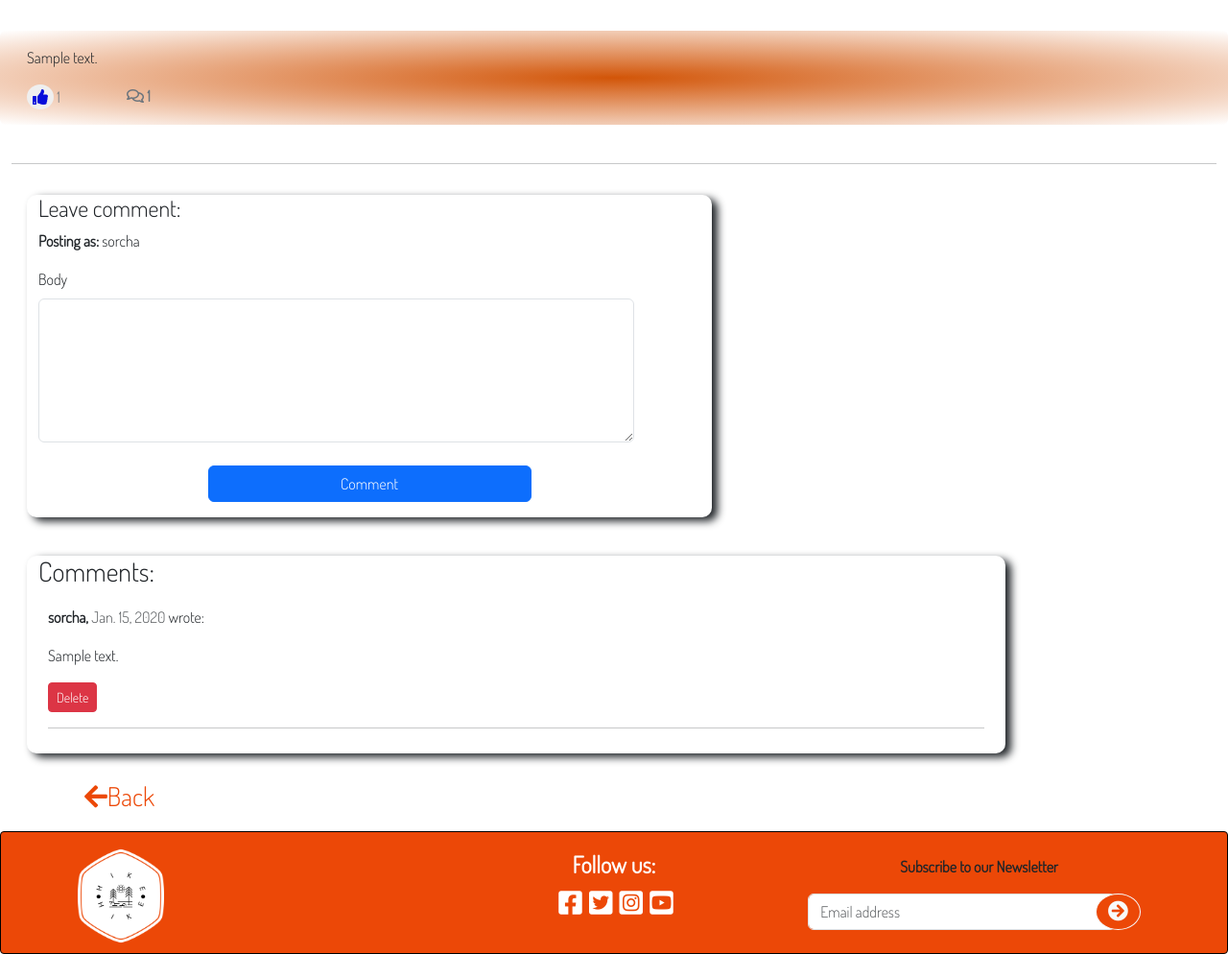
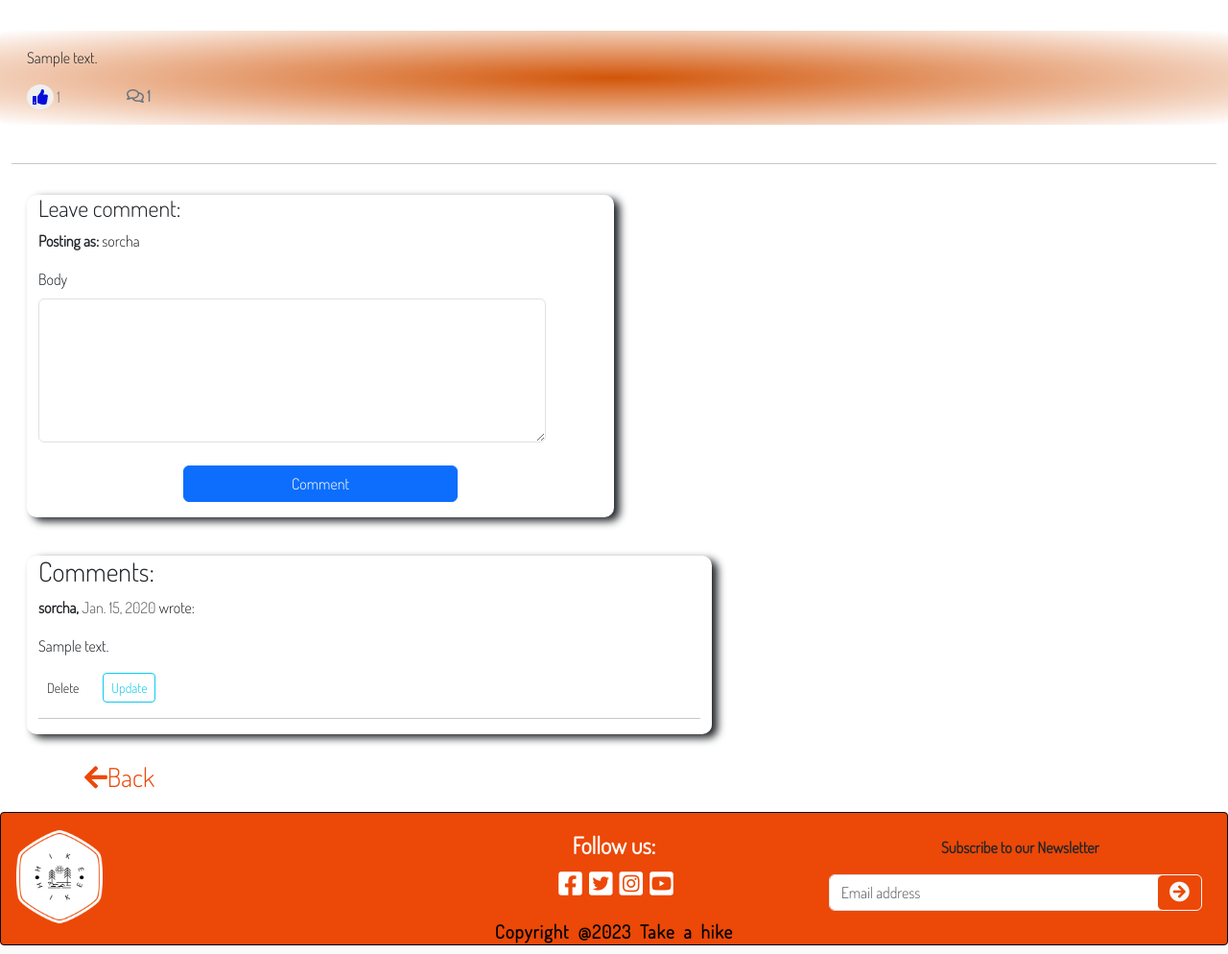
Before and after one commit to tmarkec/take_a_hike, a Django app: a page that uses templates/base.html in a window 1280 px wide. Shown: the part 258-1252 px from the top of the page at 96% size. Run offline with Django 3.2, Linux system fonts and the light colour scheme; a user stored in the database is signed in; data comes from the database, SQL or seed files in the repository; tables that the repository leaves empty hold one stand-in row (values such as "Sample post"); some libraries are stand-ins or nearby versions.

Commit message:
add functions to delete and update comment, add template

```diff
--- a/blog/urls.py
+++ b/blog/urls.py
@@ -9,6 +9,7 @@ urlpatterns = [
     path("", views.IndexView.as_view(), name="index"),
     path("post/", views.PostList.as_view(), name="post"),
     path("post/delete-comment/<int:comment_id>/", views.delete_comment, name="delete_comment"),
+    path('comments/<int:comment_id>/update/', views.update_comment, name='update_comment'),
     path("search/", views.search_results, name="search_results"),
     path("<slug:slug>/", views.PostDetail.as_view(), name="single_post"),
     path("like/<slug:slug>/", views.PostLike.as_view(), name="post_like"),
--- a/blog/views.py
+++ b/blog/views.py
@@ -171,7 +171,24 @@ def delete_comment(request, comment_id):
     comment = get_object_or_404(Comment, id=comment_id)
     if comment.name == request.user:
         comment.delete()
+        messages.success(request, "Comment deleted successfully.")
     return redirect('single_post', slug=comment.post.slug)
+
+
+@login_required
+def update_comment(request, comment_id):
+    comment = get_object_or_404(Comment, id=comment_id)
+    if comment.name != request.user:
+        return HttpResponse("You are not authorized to edit this comment.")
+    if request.method == 'POST':
+        form = CommentForm(request.POST, instance=comment)
+        if form.is_valid():
+            form.save()
+            messages.success(request, "Comment updated successfully.")
+            return redirect('single_post', slug=comment.post.slug)
+    else:
+        form = CommentForm(instance=comment)
+    return render(request, 'update_comment.html', {'form': form, 'comment': comment})
 
 
 def logout_view(request):
--- a/static/css/style.css
+++ b/static/css/style.css
@@ -16,7 +16,7 @@ ul {
 .left {
     display: flex;
     flex-direction: row;
-    justify-content: center;
+    /* justify-content: center; */
     align-items: baseline;
 }
 .username {
@@ -114,13 +114,18 @@ ul {
     position: absolute;
     bottom: 0;
     right: 10px;
-    border-radius: 50%;
     background-color: rgb(236, 72, 7);
 }
 .btn-outline-light {
 --bs-btn-hover-color:rgb(236, 72, 7);
 }
-
+.copy {
+    margin-bottom: -18px;
+    font-size: 1.2rem;
+    font-weight: 800;
+    letter-spacing: 1px;
+    word-spacing: 4px;
+}
 /* ------------------ index------------------- */
 
 .lead-text {
@@ -191,7 +196,7 @@ a {
 }
 .search-btn {
     position: absolute;
-    right: -3px;
+    right: -1px;
     border-radius: 50%;
     border-color: rgb(236, 72, 7);
     background-color: rgb(236, 72, 7);
@@ -208,6 +213,7 @@ a {
 .search-back:hover {
     color: rgb(188, 3, 3);
 }
+
 /* --------------post page------------------ */
 textarea {
     width: 300px;
@@ -312,4 +318,11 @@ textarea {
     .lead-text {
         font-size: 2.6rem;
     }
+    .post-title {
+        display: block;
+    }
+    .ws {
+        width: 100%;
+    }
+
 }
--- a/templates/account/404.html
+++ b/templates/account/404.html
@@ -4,7 +4,7 @@
 {% block content %}
 <div class="contain forms-view">
   <div class="row m-4 justify-content-md-center">
-    <div class="col-md-8 text-center form-box mt5">
+    <div class="col-md-6 text-center form-box mt5">
       <h1 class="lead-text mt-5">Sorry I couldn't find what you are looking for!</h1>
       <p>404 page not found</p>
       <p>Back to <a href="{% url 'index' %}"><strong> home page!</strong></a></p>
--- a/templates/account/login.html
+++ b/templates/account/login.html
@@ -5,7 +5,7 @@
 
 <div class="contain forms-view">
   <div class="row m-4 justify-content-center">
-    <div class="col-md-6 m-4 p-4 text-center form-box">
+    <div class="col-md-5 m-4 p-4 text-center form-box">
 
 
       <h2 class="form-text my-4">Login</h2>
--- a/templates/account/logout.html
+++ b/templates/account/logout.html
@@ -7,7 +7,7 @@
 {% block content %}
 <div class="contain forms-view">
   <div class="row m-4 justify-content-center">
-    <div class="col-md-6 m-4 p-4 text-center form-box">
+    <div class="col-md-5 m-4 p-4 text-center form-box">
       <h1 class="form-text my-4">{% trans "Sign Out" %}</h1>
       <div class="text-center">
         <p>{% trans 'Are you sure you want to sign out?' %}</p>
--- a/templates/account/password_reset.html
+++ b/templates/account/password_reset.html
@@ -4,7 +4,7 @@
 {% block content %}
 <div class="contain forms-view">
   <div class="row justify-content-md-center m-4">
-    <div class="col-md-6 text-center form-box mt-5">
+    <div class="col-md-5 text-center form-box mt-5">
       <h2 class="form-text my-4">Forgot your password?</h2>
       <p>Enter your email address below, and we'll email instructions for setting a new one.</p>
 
--- a/templates/account/password_reset_done.html
+++ b/templates/account/password_reset_done.html
@@ -3,7 +3,7 @@
 {% block content %}
 <div class="contain forms-view">
     <div class="row m-4 justify-content-md-center">
-        <div class="col-md-6 text-center form-box mt-5">
+        <div class="col-md-5 text-center form-box mt-5">
             <h2 class="form-text my-4">Please check your email</h2>
             <p>An email has been sent with instructions to reset your password!</p>
             <p>Back to <a href="{% url 'account_login' %}"><strong> login page!</strong></a></p>
--- a/templates/account/password_reset_from_key.html
+++ b/templates/account/password_reset_from_key.html
@@ -4,7 +4,7 @@
 {% block content %}
 <div class="contain forms-view">
   <div class="row justify-content-md-center m-4">
-    <div class="col-md-6 text-center form-box mt-5">
+    <div class="col-md-5 text-center form-box mt-5">
       <h1 class="lead-text mt-5">Please input your new password</h1>
 
       <form method="POST">
--- a/templates/account/password_reset_from_key_done.html
+++ b/templates/account/password_reset_from_key_done.html
@@ -4,7 +4,7 @@
 {% block content %}
 <div class="contain forms-view">
   <div class="row m-4 justify-content-md-center">
-    <div class="col-md-6 text-center form-box mt-5">
+    <div class="col-md-5 text-center form-box mt-5">
       <h1 class="lead-text mt-5">Password reset completed!</h1>
       <p>Your password has been set!</p>
       <p>Back to <a href="{% url 'account_login' %}"><strong> login page!</strong></a></p>
--- a/templates/account/signup-copy.html
+++ b/templates/account/signup-copy.html
@@ -4,7 +4,7 @@
 {% block content %}
 <div class="contain forms-view">
   <div class="row m-4 justify-content-md-center">
-    <div class="col-md-6 mt-5 text-center form-box">
+    <div class="col-md-5 mt-5 text-center form-box">
       <h2 class="form-text my-4">Sign up</h2>
 
       <form class="signup" id="signup_form" method="POST" action="{% url 'account_register' %}">
--- a/templates/base.html
+++ b/templates/base.html
@@ -87,7 +87,7 @@
   <!-- Content goes here -->
   {% endblock content %}
   <!-- Footer -->
-  <footer class="footer contain py-3">
+  <footer class="footer contain px-3 pt-3">
     <div class="row text-center">
       <div class="col-md-4">
         <div class="logo-footer" onclick="window.location.href='index.html'" role="img" aria-label="Take a hike logo"
@@ -126,6 +126,7 @@
         </form>
       </div>
     </div>
+    <p class="text-center text-black copy">Copyright @2023 Take a hike</p>
   </footer>
   <!-- javascript -->
   <script src="https://cdn.jsdelivr.net/npm/bootstrap@5.3.0-alpha1/dist/js/bootstrap.bundle.min.js"
--- a/templates/post.html
+++ b/templates/post.html
@@ -10,8 +10,8 @@
                 <h1 class="lead-text my-5">My hikes</h1>
                 <form method="GET" action="{% url 'search_results' %}">
                     {% csrf_token %}
-                    <div class="form-parent mx-5 my-5">
-                        <input type="search" name="query" placeholder="Search post..." class="form-box" required>
+                    <div class="form-parent my-4 mx-5">
+                        <input type="search" name="query" placeholder="Search post..." class="form-box ws" required>
                         <button type="submit" class="search-btn"><i class="fas fa-search"></i></button>
                     </div>
                 </form>
--- a/templates/single_post.html
+++ b/templates/single_post.html
@@ -68,7 +68,7 @@
             </div>
         </div>
         <div class="row m-3 ">
-            <div class="col-md-7 mb-4 border-div">
+            <div class="col-md-6 mb-4 border-div">
                 <div>
                     {% if commented %}
                     <div class="alert alert-success" role="alert">
@@ -91,11 +91,11 @@
             </div>
         </div>
         <div class="row m-3">
-            <div class="col-md-10 mb-4 border-div">
+            <div class="col-md-7 mb-4 border-div">
                 <h3>Comments:</h3>
                 <div class="card-body"></div>
                 {% for comment in comments %}
-                <div class="comments" style="padding: 10px;">
+                <div class="comments">
                     <p><strong>
                             {{ comment.name }},
                         </strong>
@@ -105,10 +105,37 @@
                     </p>
                     {{ comment.body | linebreaks }}
                     {% if comment.name == request.user %}
-                    <form method="post" action="{% url 'delete_comment' comment.id %}">
-                        {% csrf_token %}
-                    <button type="submit" class="btn btn-danger btn-sm">Delete</button>
-                    </form>
+                    <div class="left">
+                        <form method="post" action="{% url 'delete_comment' comment.id %}">
+                            {% csrf_token %}
+                            <button type="button" class="btn btn--outline-danger btn-sm" data-bs-toggle="modal"
+                                data-bs-target="#exampleModal">Delete</button>
+                            <div class="modal fade" id="exampleModal" tabindex="-1" aria-labelledby="exampleModalLabel"
+                                aria-hidden="true">
+                                <div class="modal-dialog">
+                                    <div class="modal-content">
+                                        <div class="modal-header">
+                                            <h1 class="modal-title fs-5" id="exampleModalLabel">Delete your account</h1>
+                                            <button type="button" class="btn-close" data-bs-dismiss="modal"
+                                                aria-label="Close"></button>
+                                        </div>
+                                        <div class="modal-body">
+                                            <p>Are you sure you want to delete your comment?</p>
+                                        </div>
+                                        <div class="modal-footer">
+                                            <button type="button" class="btn btn-secondary"
+                                                data-bs-dismiss="modal">Close</button>
+                                            <button type="submit" name="delete"
+                                                class="my-4 mx-3 btn btn-danger">Delete</button>
+                                        </div>
+                                    </div>
+                                </div>
+                            </div>
+                        </form>
+                        <form method="get" action="{% url 'update_comment' comment.id %}">
+                            <button type="submit" class="btn btn-outline-info ms-3 btn-sm">Update</button>
+                        </form>
+                    </div>
                     {% endif %}
                     <hr>
                 </div>
@@ -120,4 +147,4 @@
         </div>
     </div>
 </div>
-    {% endblock content %}
+{% endblock content %}
```
Also changed, not shown: templates/index.html (+4 -4 lines), templates/update_comment.html (added, +20 -0 lines).
